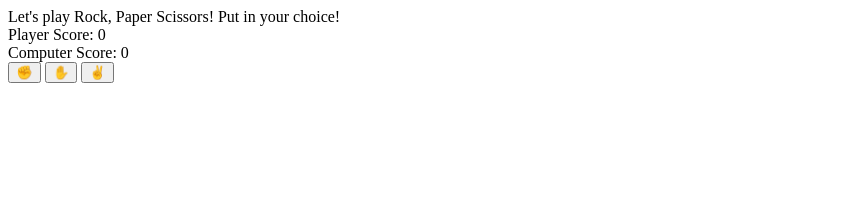
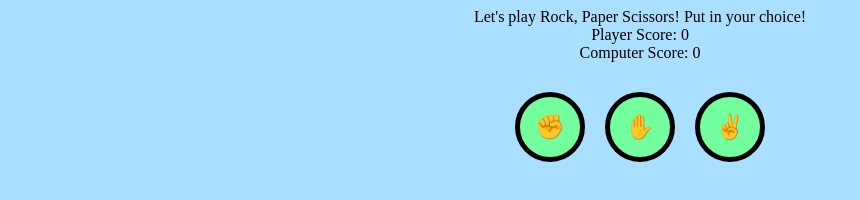
Before and after one commit to tyc007/rock-paper-scissors, a plain HTML site: page index.html in a window 1280 px wide. Shown: the whole page, without its empty margins (0-860 px from the left). Drawn offline with Linux system fonts and the light colour scheme.

Commit message:
CSS changes

```diff
--- a/index.html
+++ b/index.html
@@ -5,7 +5,7 @@
     <meta http-equiv="X-UA-Compatible" content="IE=edge">
     <meta name="viewport" content="width=device-width, initial-scale=1.0">
     <title>✊ ✋ ✌️</title>
-
+    <link rel="stylesheet" href="styles.css">
 </head>
 <body>
     <div id="container">
@@ -14,10 +14,13 @@
             <div id="playerScore">Player Score: 0</div>
             <div id="computerScore">Computer Score: 0</div>
         </div>
-        <button type="button" id="rock">✊</button>
-        <button type="button" id="paper">✋</button>
-        <button type="button" id="scissors">✌️</button>
+        <div id="choices">
+            <button type="button" id="rock">✊</button>
+            <button type="button" id="paper">✋</button>
+            <button type="button" id="scissors">✌️</button>
+        </div>
+
     </div>
 </body>
-<script src="js/script.js" type="module"></script>
+<script src="script.js" type="module"></script>
 </html>
--- /dev/null
+++ b/styles.css
@@ -0,0 +1,43 @@
+body {
+    display: flex;
+    flex-direction: column;
+    align-items: center;
+    height: 100vh;
+    background-color: #abdfff;
+  }
+
+  #container {
+    display: flex;
+    flex-direction: column;
+    align-items: center;
+  }
+
+  #display {
+    display: flex;
+    flex-direction: column;
+    align-items: center;
+    margin-bottom: 20px;
+  }
+
+  #choices {
+    display: flex;
+    flex-direction: row;
+    align-items: center;
+    margin-bottom: 20px;
+  }
+
+  button {
+    font-size: 24px;
+    padding: 10px 20px;
+    margin: 10px;
+    background-color: #74ff9e;
+    border-radius: 50%;
+    border: 5px solid black;
+    cursor: pointer;
+    width: 70px;
+    height: 70px;
+    text-align: center;
+    display: flex;
+    justify-content: center;
+    align-items: center;
+  }
```
Also changed, not shown: script.js (renamed from js/script.js).
